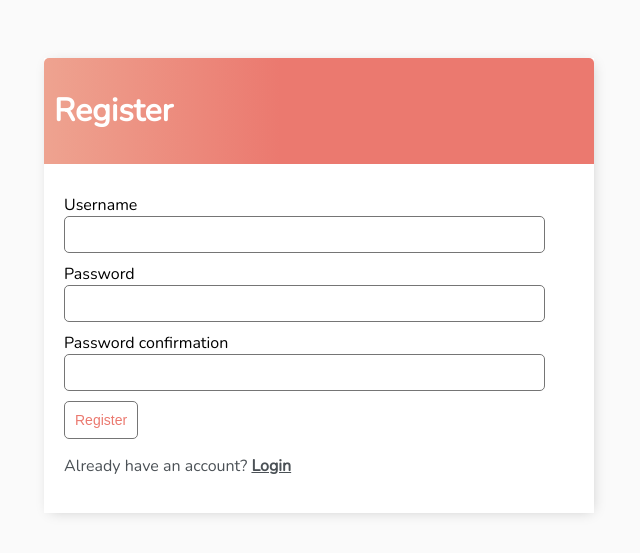
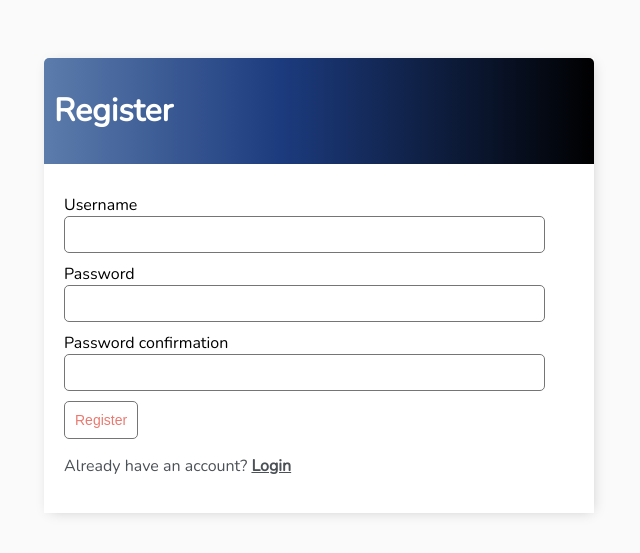
Before and after one commit to miguelalizo/to-do-list, a Django app: page /register/ in a window 1280 px wide. Shown: the top 553 px of the page, without its empty margins (321-961 px from the left). Run offline with Django 4.2, Linux system fonts and the light colour scheme.

Commit message:
Update main.html; Change color of header

```diff
--- a/todo_list/base/templates/base/main.html
+++ b/todo_list/base/templates/base/main.html
@@ -56,7 +56,7 @@
                 color: #fff;
                 padding: 10px;
                 border-radius: 5px 5px 0 0;
-                background: linear-gradient(90deg, #EEA390 0%, #EB796F 43%, #EB796F 100%);
+                background: linear-gradient(90deg, #5c7cac 0%, #1c3b7e 43%, #000000 100%);
             }
 
             .header-bar a {
```
